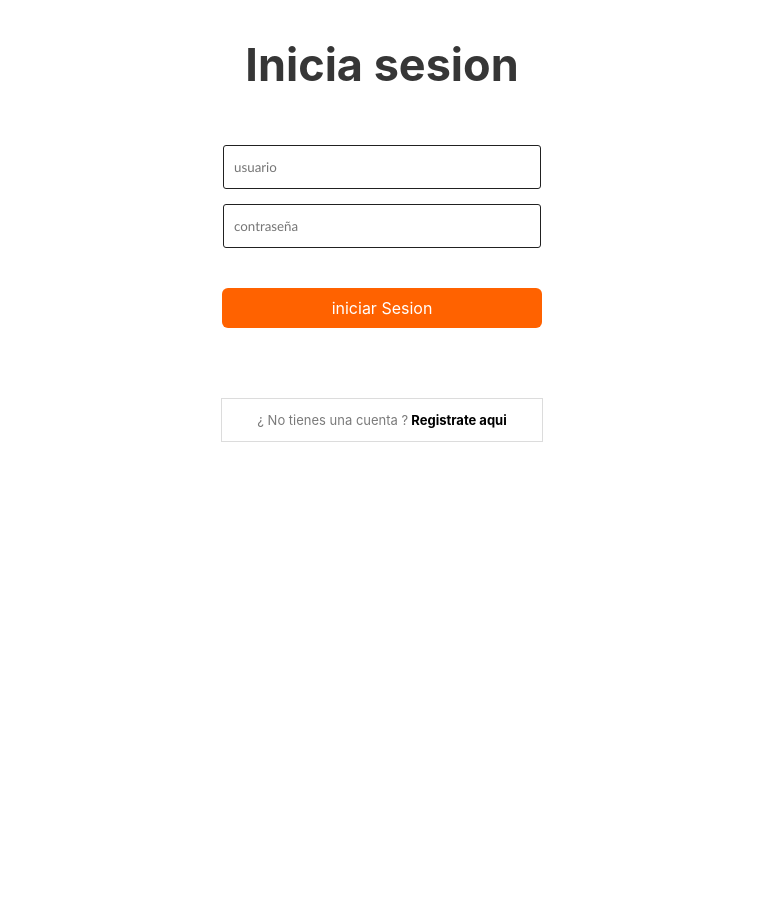
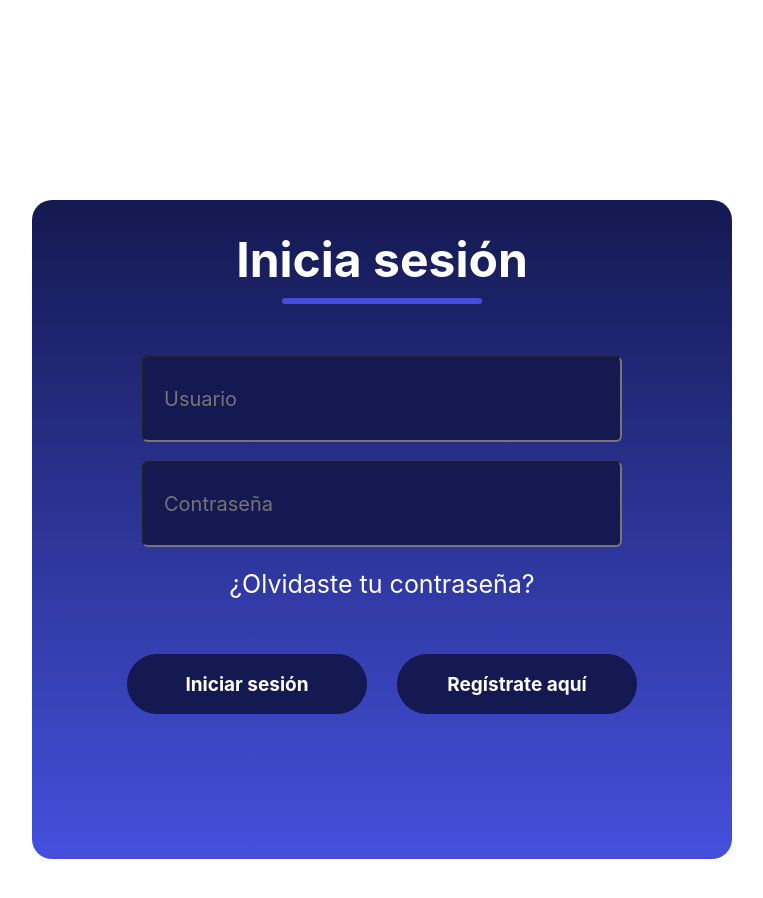
Before and after one commit to KsR4z8v/Picsee-frontend, a React (Vite) app: page /forms/sign in a window 1280 px wide. Shown: the top 898 px of the page, without its empty margins (258-1021 px from the left). Before the commit the page ends 800 px from the top, so only its background shows below. Built offline with nearby package versions, Linux system fonts and the light colour scheme; no server answers.

Commit message:
Update forms sing, singup and foms.css

```diff
--- a/src/components/forms/Sign.jsx
+++ b/src/components/forms/Sign.jsx
@@ -22,53 +22,60 @@ function Sign() {
   const signHandler = () => {
     setErrorMessage("");
     if (user.trim() === "" || password.trim() === "") {
-      return setErrorMessage("Asegurate de llenar todos los campos");
+      return setErrorMessage("Asegúrate de llenar todos los campos");
     }
     setLoader(true);
     sign(
       (data, err) => {
-        setLoader(false);
+        setLoader(false);  // Detener el cargador cuando se recibe respuesta
         if (err) {
           return setErrorMessage(err);
         }
-        setLoader(false);
+        setLogged(true);
+        window.sessionStorage.setItem("session", JSON.stringify(data.data));
         if (redirect) {
           navigate(`/${redirect}`);
         } else {
           navigate("/");
         }
-        setLogged(true);
-        window.sessionStorage.setItem("session", JSON.stringify(data.data));
       },
       { user, password }
     );
   };
 
+  // Función para redirigir a la página de registro en una nueva ventana
+  const handleRegisterClick = () => {
+    window.open("/forms/signup", "_blank"); // Abrir en una nueva ventana/pestaña
+  };
+
   return (
     <>
-      <div className="container-forms__form-sign form-sign">
-        <div className="form-sign__titulo">
-          <h2>Inicia sesion</h2>
+      <div className="container">
+        <div className="header">
+          <div className="text">Inicia sesión</div>
+          <div className="underline"></div>
         </div>
 
+        <div className="inputs">
+          <div className="input">
             <input
               id="login-username-input"
-          onChange={(event) => {
-            setUser(event.target.value);
-          }}
+              onChange={(event) => setUser(event.target.value)}
               className="form_sign__input-username input-form"
               type="text"
-          placeholder="usuario"
+              placeholder="Usuario"
             />
+          </div>
+
+          <div className="input">
             <input
               id="login-password-input"
-          onChange={(event) => {
-            setPassword(event.target.value);
-          }}
+              onChange={(event) => setPassword(event.target.value)}
               className="form_sign__input-password input-form"
               type="password"
-          placeholder="contraseña"
+              placeholder="Contraseña"
             />
+          </div>
 
           {loader ? (
             <div className="effect-loader">
@@ -76,37 +83,40 @@ function Sign() {
                 <circle cx="50" cy="50" r="20" />
               </svg>
             </div>
-        ) : (
-          <></>
-        )}
+          ) : null}
 
+          <div className="forgot-password">
+            <span>¿Olvidaste tu contraseña?</span>
+          </div>
+
+          <div className="submit-container">
+            <div className="submit" onClick={signHandler}>
+              Iniciar sesión
+            </div>
+            <div className="submit" onClick={handleRegisterClick}>
+              <b>Regístrate aquí</b>
+            </div>
+          </div>
+
+          {/* Botón de Google para iniciar sesión */}
+          <div className="google-login">
+            <GoogleLogin
+              onSuccess={(response) => {
+                console.log("Google login success", response);
+              }}
+              onError={() => {
+                console.log("Google login failed");
+              }}
+            />
+          </div>
+        </div>
+
+        {/* Mensaje de error si hay un problema */}
+        {errorMessage && (
           <div id="container_error" className="form-sign__container-error">
             {errorMessage}
           </div>
-
-        <div
-          onClick={() => {
-            signHandler();
-          }}
-          className="form-sign__btn-sign btn-form btn--bg_orange"
-          id="btn"
-        >
-          iniciar Sesion
-        </div>
-
-        <GoogleLogin />
-
-        <div className="info">
-          <p>
-            ¿ No tienes una cuenta ?
-            <b>
-              <NavLink className={"nav-link"} to={"/forms/signup"}>
-                {" "}
-                Registrate aqui
-              </NavLink>
-            </b>
-          </p>
-        </div>
+        )}
       </div>
     </>
   );
--- a/src/components/forms/forms.css
+++ b/src/components/forms/forms.css
@@ -1,142 +1,200 @@
-/* -------------------------------------------------------------- generales ----------------------------------------------------*/
-.container-forms {
+.container {
+    width: 700px;
+    border-radius: 20px;
+    display: flex;
+    flex-direction: column;
+    margin: auto;
+    margin-top: 200px;
+    background: linear-gradient(180deg, #141951, #4450Dc 100%);
+    padding-bottom: 30px;
+}
+
+.header {
+    display: flex;
+    flex-direction: column;
+    align-items: center;
+    gap: 9px;
     width: 100%;
-    height: min-content;
+    margin-top: 30px;
+}
+
+.text {
+    color: #fff;
+    font-size: 48px;
+    font-weight: 700;
+}
+
+.underline {
+    width: 200px;
+    height: 6px;
+    background: #4450Dc;
+    border-radius: 9px;
+}
+
+.inputs {
+    margin-top: 55px;
+    display: flex;
+    flex-direction: column;
+    gap: 25px;
+}
+
+.input {
+    display: flex;
+    align-items: center;
+    margin: auto;
+    width: 480px;
+    height: 80px;
+    background: #141951;
+    border-radius: 6px;
+}
+
+.input input {
+    width: 100%;
+    height: 100%;
+    background: #141951;
+    border-radius: 6px;
+    color: #fff;
+    font-size: 20px;
+    padding-left: 20px;
+    outline: none;
+}
+
+.forgot-password {
     display: flex;
     align-items: center;
     justify-content: center;
-    font-family: 'Trebuchet MS', 'Lucida Sans Unicode', 'Lucida Grande', 'Lucida Sans', Arial, sans-serif;
+    color: #fff;
+    cursor: pointer;
+    font-size: 25px;
 }
 
-.btn-form {
-    color: rgb(255, 255, 255);
-    cursor: pointer;
-    background-color: #acb3ff;
-    text-align: center;
-    border-radius: 6px;
+.submit-container {
     display: flex;
-    align-items: center;
-    justify-content: center;
-    transition: 0.2s;
-    height: 40px;
-    width: 100%;
+    gap: 30px;
+    margin: 30px auto;
 }
 
-.input-form {
-    width: 95%;
-    padding-left: 10px;
-    height: 40px;
-    /* background-color: #3a3a3a; */
-
-    border: 2px solid #fafafa10;
-    font-family: 'Trebuchet MS', 'Lucida Sans Unicode', 'Lucida Grande', 'Lucida Sans', Arial, sans-serif;
-    border: 1px solid #212121;
-    border-radius: 3px;
+.submit {
+    display: flex;
+    justify-content: center;
+    align-items: center;
+    width: 240px;
+    height: 60px;
+    background: #141951;
+    color: #fff;
+    border-radius: 40px;
+    font-size: 19px;
+    font-weight: 700;
+    cursor: pointer;
 }
 
 
-
-.info {
-    color: #7a7a7a;
-    text-align: center;
-    font-size: 13px;
-    width: 100%;
-    border: 1px solid rgb(220, 220, 220);
-    height: min-content;
-}
-
-.info b {
-    cursor: pointer;
-}
-
-.form-sign__titulo,
-.form-signup__tittle {
-    font-size: 30px;
-    width: 100%;
-    text-align: center;
-    color: rgb(54, 54, 54);
-}
-
-
-.form-signup,
-.form-sign {
-    display: flex;
-    width: 25%;
-    height: min-content;
-    flex-direction: column;
-    align-items: center;
-    gap: 15px;
-
-}
-
-.input-file-form {
-    font-size: 15px;
-    width: 140px;
-    height: 40px;
-    display: flex;
-    flex-direction: row;
-    justify-content: center;
-    align-items: center;
-    background: #0015ff;
-    cursor: pointer;
-    border-radius: 10px;
-}
-
-.input-file-form:hover {
-    background: #2b3dff;
-}
-
-
-#container_error {
-    color: #ff0033;
-}
-
-
-/* -------------------------------------------------------------- formulario inicio ----------------------------------------------------*/
-.form-sign__container-error {
-    width: 100%;
-    height: 10px;
+.google-login {
+    margin-top: 20px;
     display: flex;
     justify-content: center;
 }
 
-
-.btn--bg_orange {
-    background-color: #ff6200;
+#container_error {
+    color: #ff0033;
+    text-align: center;
+    margin-top: 15px;
+    font-size: 18px;
 }
 
-.btn--bg_orange:hover {
-    background-color: #fa7a2b;
+/* ----------------------------------------------sing up--------------------------------------------------*/
+
+.container_signup {
+    width: 700px;
+    border-radius: 20px;
+    display: flex;
+    flex-direction: column;
+    margin: auto;
+    margin-top: 200px;
+    background: #fff;
+    padding-bottom: 30px;
 }
 
-
-/* -------------------------------------------------------------- formulario registro ----------------------------------------------------*/
-
-.form-signup__inputs-line {
+.header_signup {
     display: flex;
+    flex-direction: column;
+    align-items: center;
+    gap: 9px;
     width: 100%;
-    gap: 4%;
+    margin-top: 30px;
 }
 
-.form-signup__input-first-names,
-.form-signup__input-last-names {
-    width: 48%;
-    padding-left: 10px;
-
+.text_signup {
+    color: #141951;
+    font-size: 48px;
+    font-weight: 700;
 }
 
-.btn--green {
-    background-color: #3f8002;
+.underline_signup {
+    width: 200px;
+    height: 6px;
+    background: #4450Dc;
+    border-radius: 9px;
 }
 
-.btn--green:hover {
-    background-color: #5e9e22;
+.inputs_signup {
+    margin-top: 55px;
+    display: flex;
+    flex-direction: column;
+    gap: 25px;
 }
 
+.input_signup {
+    display: flex;
+    align-items: center;
+    margin: auto;
+    width: 480px;
+    height: 80px;
+    background: #fff;
+    border-radius: 6px;
+}
 
-.form-signup__info {
+.input_signup input {
     width: 100%;
-    color: #a3a3a3;
-    font-size: 10px;
+    height: 100%;
+    background: #141951;
+    border-radius: 6px;
+    color: #fff;
+    font-size: 20px;
+    padding-left: 20px;
+    outline: none;
+}
+
+.submit_signup {
+    display: flex;
+    justify-content: center;
+    align-items: center;
+    width: 240px;
+    height: 60px;
+    background: #141951;
+    color: #fff;
+    border-radius: 40px;
+    font-size: 19px;
+    font-weight: 700;
+    cursor: pointer;
+    margin: 20px auto; /* Esto asegura que esté centrado horizontalmente */
+}
+#container_error_signup {
+    color: #ff0033;
     text-align: center;
+    margin-top: 15px;
+    font-size: 18px;
 }
+
+.terminosCondiciones {
+    color: #141951;
+    text-align: center;
+    margin-top: 20px;
+    font-size: 14px;
+}
+
+.siTieneCuenta {
+    text-align: center;
+    color: #141951;
+    margin-top: 20px;
+}
```
Also changed, not shown: src/components/forms/Signup.jsx (+30 -24 lines). Lines whose indentation alone changed are shown as unchanged.
